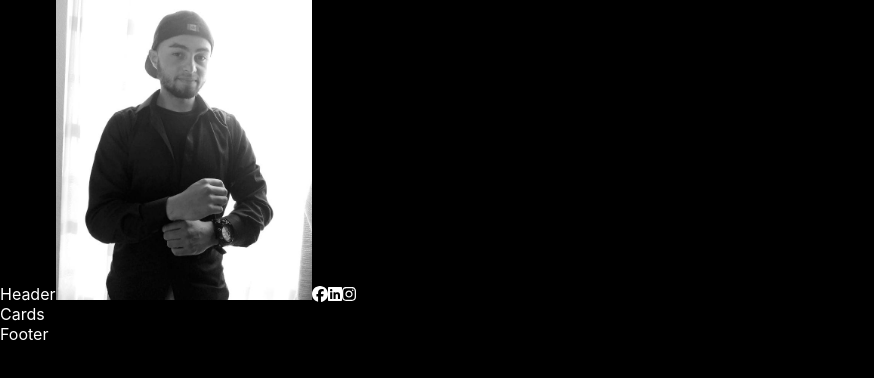
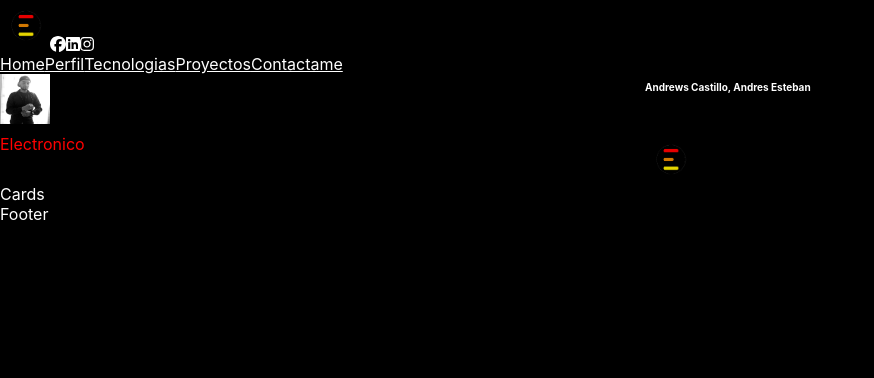
Before and after one commit to 9AndrewsEsteban8/PortafolioAndrewsEsteban, a React (Create React App) app: page / in a window 1280 px wide. Shown: the top 378 px of the page, without its empty margins (0-874 px from the left). Built offline with nearby package versions, Linux system fonts and the light colour scheme.

Commit message:
header y home

```diff
--- a/src/App.css
+++ b/src/App.css
@@ -3,11 +3,29 @@ body{
   color: white;
 }
 
+Header img{
+  width: 50px;
+  height: 50px;
+}
 
-.foto_header{
-  width: 20%;
-  height: 20%;
+
+
+
+.photo_home,.image_icon{
+  width: 50px;
+  height: 50px;
 }
+
+.myname{
+  font-size: 10px;
+}
+
+.title-container{
+  display: grid;
+  grid-template-columns: 1fr 1fr ; /* Dos columnas de igual ancho */
+  gap: 10px; /* Espacio entre las columnas */
+}
+
 
 a{
   color: white;
@@ -18,3 +36,21 @@ a{
 a:hover{
   color: rgb(239, 87, 87);
 }
+
+.jobs{
+  color: red;
+}
+
+@keyframes scrollText {
+  0% {
+    transform: translateY(-2%);
+  }
+  100% {
+    transform: translateY(2%);
+  }
+}
+
+.title-container .jobs {
+  animation: scrollText 10s linear infinite;
+  /* Otros estilos del texto */
+}
--- a/src/App.js
+++ b/src/App.js
@@ -3,12 +3,14 @@ import './App.css';
 import Cards from './Components/Cards';
 import Footer from './Components/Footer';
 import Header from './Components/Header';
+import Home from './Components/Home';
 
 
 function App() {
   return (
     <div className="App">
       <Header/>
+      <Home/>
       <Cards/>
       <Footer/>
     </div>
--- a/src/Components/Header.jsx
+++ b/src/Components/Header.jsx
@@ -1,26 +1,28 @@
 import React from 'react'
-import foto from '../images/Foto_Inicio.jpeg'
 import {faFacebook,faLinkedin,faInstagram} from '@fortawesome/free-brands-svg-icons'
 import SocialIcon from './SocialIcon';
-
+import Menu from './Menu';
+import iconPage from '../images/Logo.png';
 
 
 const socialLinks = [
     { href: 'https://www.facebook.com/Esteban.Andrews', icon: faFacebook },
-    { href: 'http://linkedin.com', icon: faLinkedin },
-    { href: 'http://Intagram.com', icon: faInstagram },
-  ];
+    { href: 'https://www.linkedin.com/in/andrews-esteban-601388140/', icon: faLinkedin },
+    { href: 'https://www.instagram.com/andrews_esteban/', icon: faInstagram },
+];
 
-  const Header = () => {
+const Header = () => {
     return (
-      <div>
-        Header
-        <img className="foto_header" src={foto} alt="foto.mia" />
+    <div>
+        <header>
+        <img src={iconPage} alt="Icono de página"/>
         {socialLinks.map((link, index) => (
             <SocialIcon key={index} href={link.href} icon={link.icon} />
         ))}
-      </div>
+        <Menu/>
+        </header>
+    </div>
     );
-  };
+};
 
 export default Header
--- /dev/null
+++ b/src/Components/Home.jsx
@@ -0,0 +1,29 @@
+import React, { useState, useEffect } from 'react';
+import foto from '../images/Foto_Inicio.jpeg';
+import iconPage from '../images/Logo.png';
+
+const Home = () => {
+    const jobs = ['Programador 1', 'Mecanico', 'Electronico'];
+    const [currentJobIndex, setCurrentJobIndex] = useState(0);
+
+    useEffect(() => {
+      const interval = setInterval(() => {
+        setCurrentJobIndex((prevIndex) =>
+          (prevIndex + 1) % jobs.length
+        );
+      }, 1000);
+
+      return () => clearInterval(interval);
+    }, [jobs.length]);
+
+    return (
+      <div className="title-container">
+        <img className="photo_home" src={foto} alt="foto.mia" />
+        <h1 className='myname'>Andrews Castillo, Andres Esteban</h1>
+        <span className="jobs">{jobs[currentJobIndex]}</span>
+        <img className="image_icon" src={iconPage} alt="Icono_de_pagina" />
+      </div>
+    );
+  };
+
+  export default Home;
--- /dev/null
+++ b/src/Components/Menu.jsx
@@ -0,0 +1,17 @@
+import React from 'react'
+
+const Menu = () => {
+  return (
+    <div>
+        <nav>
+            <a href="#">Home</a>
+            <a href="#">Perfil</a>
+            <a href="#">Tecnologias</a>
+            <a href="#">Proyectos</a>
+            <a href="#">Contactame</a>
+        </nav>
+    </div>
+  )
+}
+
+export default Menu
```
Also changed, not shown: src/Components/Title.jsx (deleted, +0 -9 lines).
